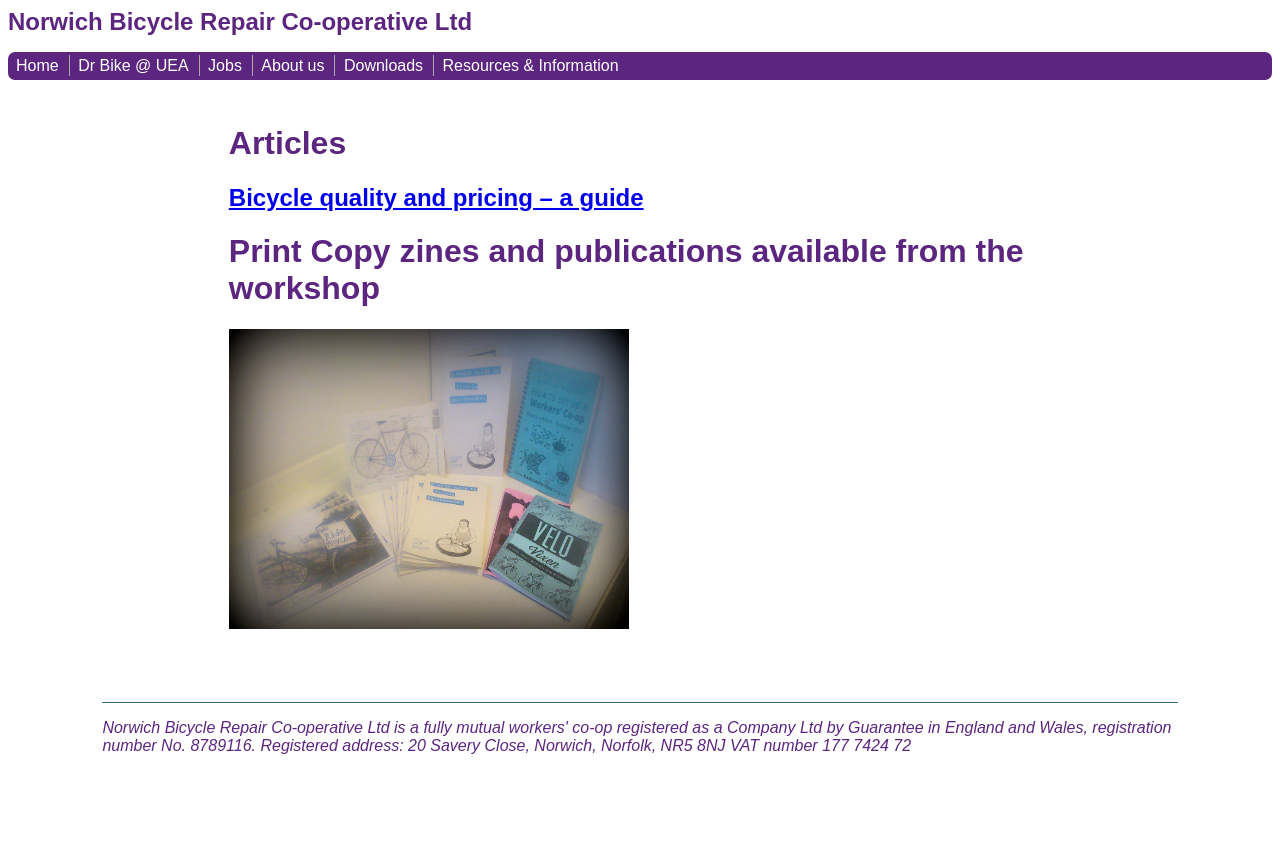
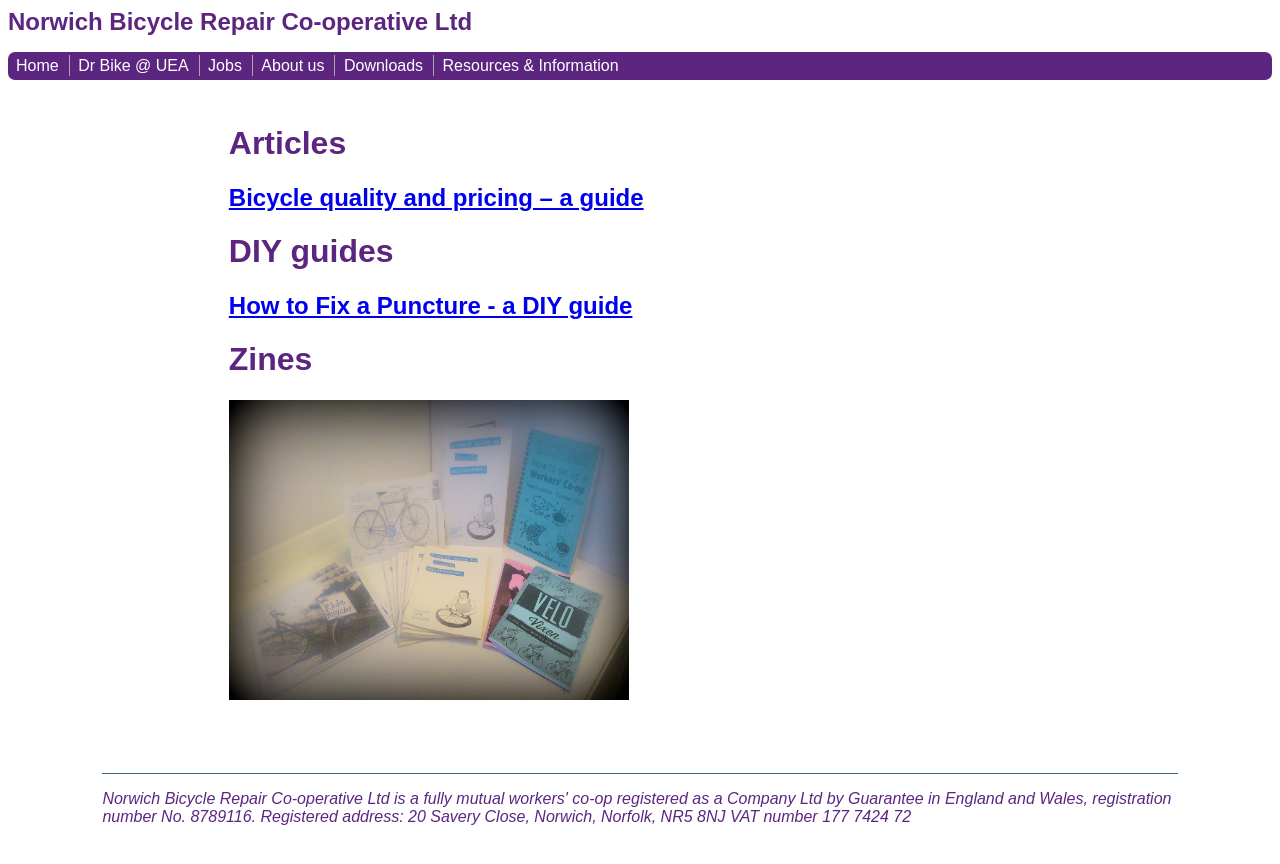
Before and after one commit to norwichbicyclerepaircooperative/norwichbicyclerepaircooperative.github.io, a Jekyll site: the page built from resources-information/index.md, in a window 1280 px wide. Shown: the top 864 px of the page. Built offline with Jekyll 4.4.1, drawn with Linux system fonts in a browser that asks for light colours.

Commit message:
Update index.md

```diff
--- a/resources-information/index.md
+++ b/resources-information/index.md
@@ -7,6 +7,10 @@ layout: default
 
 ## [Bicycle quality and pricing – a guide](http://www.norwichbicyclerepaircoop.co.uk/resources-information/quality-pricing-guide/)
 
-# Print Copy zines and publications available from the workshop
+# DIY guides
+
+## [How to Fix a Puncture - a DIY guide](http://www.norwichbicyclerepaircoop.co.uk/resources-information/diy-puncture-repair-guide.pdf)
+
+# Zines
 
 <img src="/static/images/Zines_for_sale.jpg" width="400" height="300" />
```
